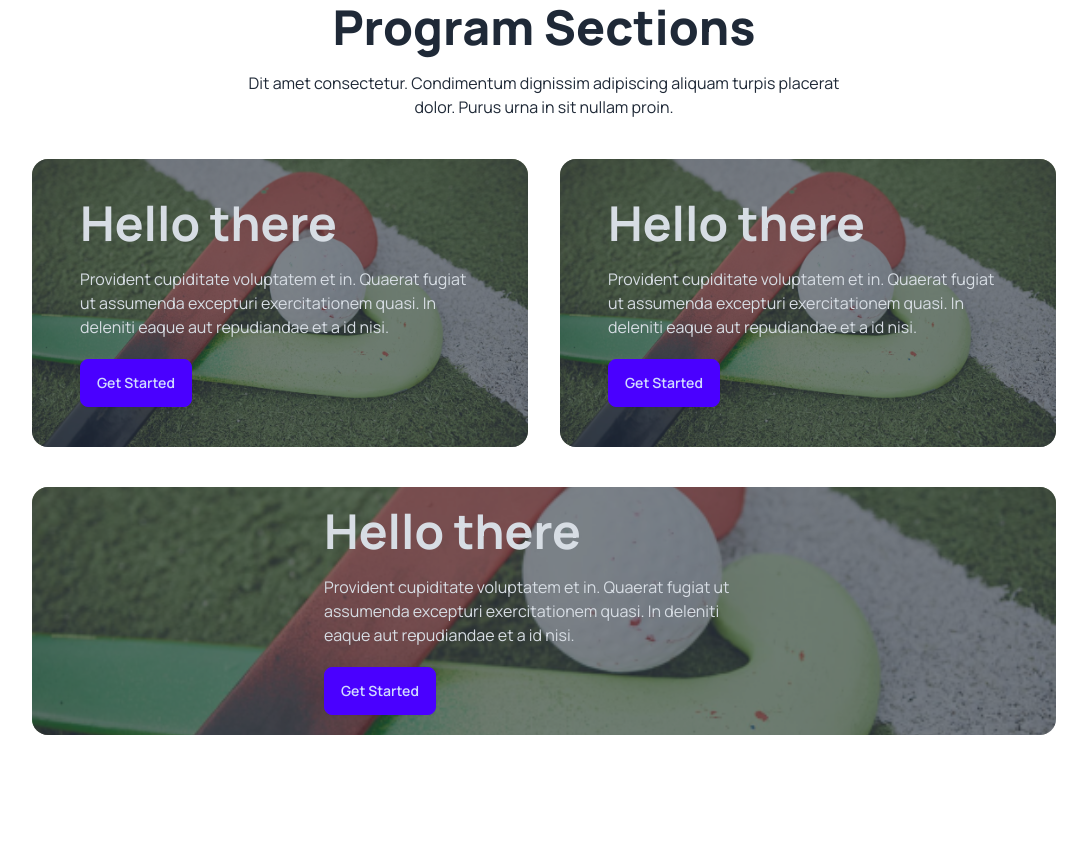
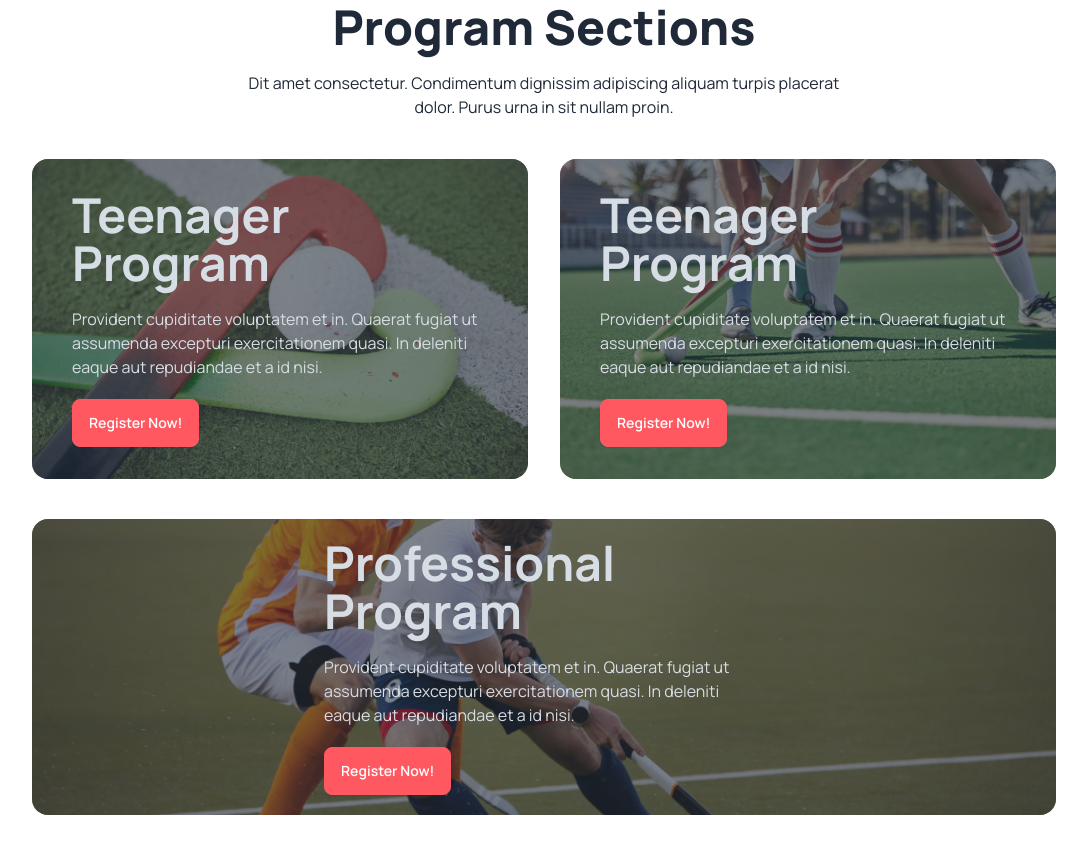
Before and after one commit to Ahmed-Tajreean/hockeys, a plain HTML site: page index.html in a window 1280 px wide. Shown: the part 1493-2346 px from the top of the page, without its empty margins (96-1183 px from the left). Drawn offline with nearby package versions, Linux system fonts and the light colour scheme.

Commit message:
program section modified

```diff
--- a/index.html
+++ b/index.html
@@ -84,32 +84,32 @@
                     <img src="Images/1.png" class="w-full rounded-2xl" />
                     <div
                         class="absolute flex justify-center gap-5 transform -translate-y-1/2 left-5 right-5 bottom-16  lg:bottom-12 lg:justify-start lg:gap-5">
-                        <a href="#slide4" class="btn btn-circle text-white bg-black">❮</a>
-                        <a href="#slide2" class="btn btn-circle text-white bg-black">❯</a>
+                        <a href="#slide4" class="btn btn-circle text-white bg-black border-none">❮</a>
+                        <a href="#slide2" class="btn btn-circle text-white bg-black border-none">❯</a>
                     </div>
                 </div>
                 <div id="slide2" class="carousel-item relative w-full h-550px">
                     <img src="Images/2.png" class="w-full rounded-2xl" />
                     <div
                         class="absolute flex justify-center gap-5 transform -translate-y-1/2 left-5 right-5 top-3/4  lg:bottom-12 lg:justify-start lg:gap-5">
-                        <a href="#slide1" class="btn btn-circle text-white bg-black">❮</a>
-                        <a href="#slide3" class="btn btn-circle text-white bg-black">❯</a>
+                        <a href="#slide1" class="btn btn-circle text-white bg-black border-none">❮</a>
+                        <a href="#slide3" class="btn btn-circle text-white bg-black border-none">❯</a>
                     </div>
                 </div>
                 <div id="slide3" class="carousel-item relative w-full h-550px">
                     <img src="Images/3.png" class="w-full rounded-2xl" />
                     <div
                         class="absolute flex justify-center gap-5 transform -translate-y-1/2 left-5 right-5 top-3/4  lg:bottom-12 lg:justify-start lg:gap-5">
-                        <a href="#slide2" class="btn btn-circle text-white bg-black">❮</a>
-                        <a href="#slide4" class="btn btn-circle text-white bg-black">❯</a>
+                        <a href="#slide2" class="btn btn-circle text-white bg-black border-none">❮</a>
+                        <a href="#slide4" class="btn btn-circle text-white bg-black border-none">❯</a>
                     </div>
                 </div>
                 <div id="slide4" class="carousel-item relative w-full h-550px">
                     <img src="Images/1.png" class="w-full rounded-2xl" />
                     <div
                         class="absolute flex sm:justify-between items-end transform translate-y-1/2 lg:left-12 lg:bottom-12 lg:gap-5">
-                        <a href="#slide3" class="btn btn-circle text-white bg-black">❮</a>
-                        <a href="#slide1" class="btn btn-circle text-white bg-black">❯</a>
+                        <a href="#slide3" class="btn btn-circle text-white bg-black border-none">❮</a>
+                        <a href="#slide1" class="btn btn-circle text-white bg-black border-none">❯</a>
                     </div>
                 </div>
             </div>
@@ -200,12 +200,12 @@
                     <div class="hero rounded-2xl" style="background-image: url(Images/2.png);">
                         <div class="hero-overlay bg-opacity-60 rounded-2xl"></div>
                         <div class="hero-content text-center text-neutral-content">
-                            <div class="max-w-md p-6 text-left">
-                                <h1 class="mb-5 text-5xl font-bold">Hello there</h1>
+                            <div class="max-w-md p-4 text-left">
+                                <h1 class="mb-5 text-5xl font-bold">Teenager Program</h1>
                                 <p class="mb-5">Provident cupiditate voluptatem et in. Quaerat fugiat ut assumenda
                                     excepturi
                                     exercitationem quasi. In deleniti eaque aut repudiandae et a id nisi.</p>
-                                <button class="btn btn-primary">Get Started</button>
+                                <button class="btn btn-error text-white">Register Now!</button>
                             </div>
                         </div>
                     </div>
@@ -213,15 +213,15 @@
 
                 <!-- Second Top Pic -->
                 <div class="w-full h-full">
-                    <div class="hero rounded-2xl" style="background-image: url(Images/2.png);">
+                    <div class="hero rounded-2xl" style="background-image: url(Images/3.png);">
                         <div class="hero-overlay bg-opacity-60 rounded-2xl"></div>
                         <div class="hero-content text-center text-neutral-content">
-                            <div class="max-w-md p-6 text-left">
-                                <h1 class="mb-5 text-5xl font-bold">Hello there</h1>
+                            <div class="max-w-md p-4 text-left">
+                                <h1 class="mb-5 text-5xl font-bold">Teenager Program</h1>
                                 <p class="mb-5">Provident cupiditate voluptatem et in. Quaerat fugiat ut assumenda
                                     excepturi
                                     exercitationem quasi. In deleniti eaque aut repudiandae et a id nisi.</p>
-                                <button class="btn btn-primary">Get Started</button>
+                                <button class="btn btn-error text-white">Register Now!</button>
                             </div>
                         </div>
                     </div>
@@ -229,22 +229,22 @@
             </div>
 
             <!-- Bottom Pic -->
-            <div class="mt-10">
-                <div class="w-full lg:w-1170 lg:h-450">
-                    <div class="hero rounded-2xl" style="background-image: url(Images/2.png);">
+            <div class="grid gap-8 grid-cols-1 lg:grid-cols-1">
+                <div class="mt-10">
+                    <div class="hero rounded-2xl" style="background-image: url(Images/4.png);">
                         <div class="hero-overlay bg-opacity-60 rounded-2xl"></div>
-                        <div class="hero-content text-center text-neutral-content">
-                            <div class="max-w-md p-1 text-left">
-                                <h1 class="mb-5 text-5xl font-bold">Hello there</h1>
+                        <div class="hero-content text-left text-neutral-content">
+                            <div class="max-w-md p-1">
+                                <h1 class="mb-5 text-5xl font-bold">Professional Program</h1>
                                 <p class="mb-5">Provident cupiditate voluptatem et in. Quaerat fugiat ut assumenda
-                                    excepturi
-                                    exercitationem quasi. In deleniti eaque aut repudiandae et a id nisi.</p>
-                                <button class="btn btn-primary">Get Started</button>
+                                    excepturi exercitationem quasi. In deleniti eaque aut repudiandae et a id nisi.</p>
+                                <button class="btn btn-error text-white">Register Now!</button>
                             </div>
                         </div>
                     </div>
                 </div>
             </div>
+
         </section>
     </main>
 </body>
```
